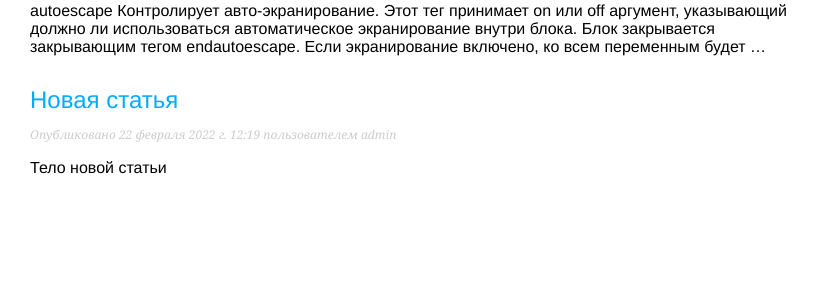
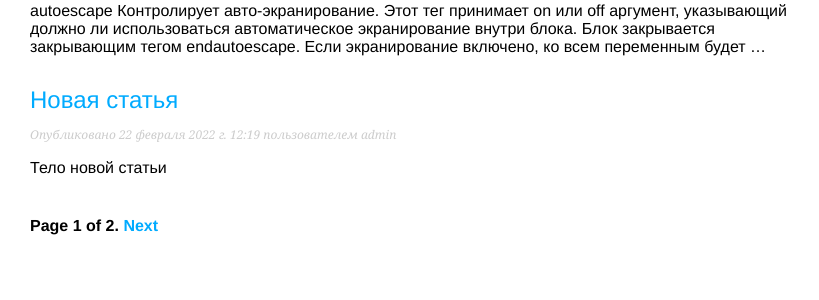
Before and after one commit to IharSew/mySite, a Django app: page / in a window 1280 px wide. Shown: the part 291-591 px from the top of the page, without its empty margins (0-819 px from the left). Run offline with Django 4.2, Linux system fonts and the light colour scheme; data comes from the database, SQL or seed files in the repository; both versions use the stored data as it was after the commit.

Commit message:
Paginator was added

```diff
--- a/blog/views.py
+++ b/blog/views.py
@@ -5,18 +5,24 @@ from django.core.paginator import Paginator, EmptyPage, PageNotAnInteger
 
 def post_list(request):
     object_list = Post.published.all()
-    # По 3 статьи на каждой странице.
+    # инициализируем объект класса Paginator, указав количество объектов
+    # на одной странице:
     paginator = Paginator(object_list, 3)
+    # извлекаем из запроса GET параметр Page:
     page = request.GET.get('page')
     try:
+        # получаем список объектов на нужной странице с помощью метода page()
+        # класса Paginator;
         posts = paginator.page(page)
     except PageNotAnInteger:
-            # Если страница не является целым числом, возвращаем первую страницу.
-            posts = paginator.page(1)
+        # если указанный параметр page не является целым числом, обращаемся
+        # к первой странице. Если page больше, чем общее количество страниц, то
+        # возвращаем последнюю:
+        posts = paginator.page(1)
     except EmptyPage:
         # Если номер страницы больше, чем общее количество страниц, возвращаем последнюю.
         posts = paginator.page(paginator.num_pages)
-    return render(request,'blog/post/list.html', {'page': page, 'posts': posts})
+    return render(request, 'blog/post/list.html', {'page': page, 'posts': posts})
 
 
 def post_detail(request, year, month, day, post):
--- a/templates/blog/post/list.html
+++ b/templates/blog/post/list.html
@@ -15,4 +15,5 @@
         </p>
         {{ post.body|truncatewords:30|linebreaks }}
     {% endfor %}
+    {% include "pagination.html" with page=posts %}
 {% endblock %}
--- /dev/null
+++ b/templates/pagination.html
@@ -0,0 +1,15 @@
+<div class="pagination">
+    <span class="step-links">
+        {% if page.has_previous %}
+                <a href="?page={{page.previous_page_number}}">Previous</a>
+        {% endif %}
+
+        <span class="current">
+            Page {{ page.number }} of {{ page.paginator.num_pages }}.
+        </span>
+
+        {% if page.has_next %}
+            <a href="?page={{ page.next_page_number }}">Next</a>
+        {% endif %}
+    </span>
+</div>
```
Also changed, not shown: db.sqlite3.
